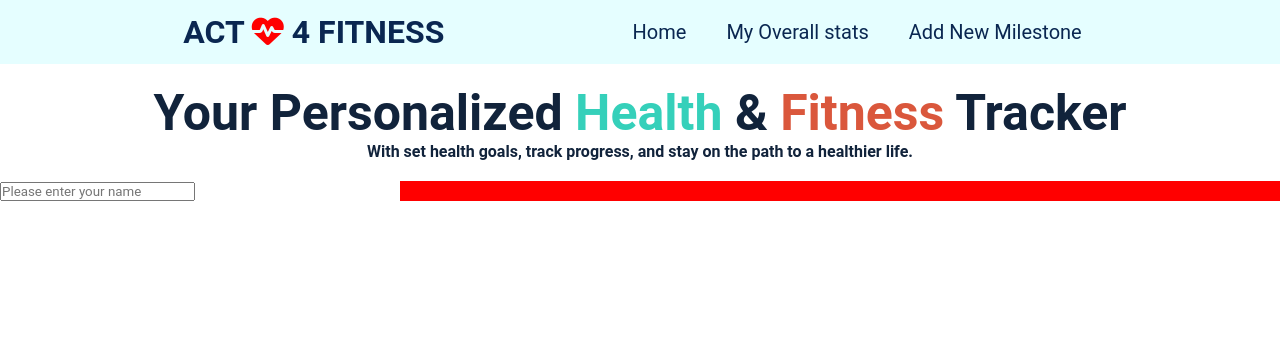
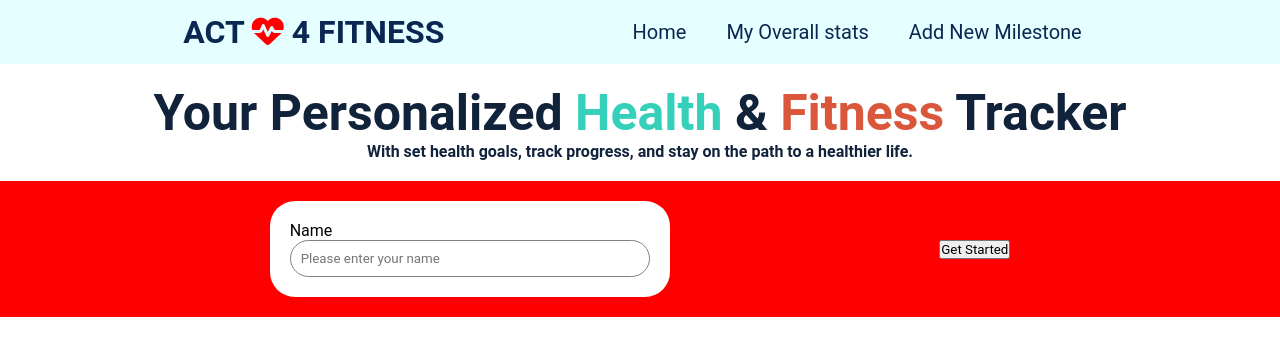
Before and after one commit to MashooqAli9140/act-4-fitness, a React (Vite) app: page / in a window 1280 px wide. Shown: the top 356 px of the page. Built offline with nearby package versions, Linux system fonts and the light colour scheme.

Commit message:
form created

```diff
--- a/src/componants/FeatureSection.jsx
+++ b/src/componants/FeatureSection.jsx
@@ -2,9 +2,13 @@ import React from 'react'
 
 const FeatureSection = () => {
   return (
-    <div style={{ backgroundColor:"red"}}>
-         <div id='formcard' style={{backgroundColor:"white", maxWidth:"400px"}}>
-              <input type="text" placeholder='Please enter your name' />
+    <div style={{ display:"flex", justifyContent:"space-evenly", gap:"20px", flexWrap:"wrap", alignContent:"center" ,alignItems:"center", backgroundColor:"red", padding:"20px 20px 20px 20px"}}>
+         <div id='formcard' style={{ padding:"20px 20px 20px 20px", borderRadius:"25px" ,backgroundColor:"white", width:"400px", maxWidth:"600px"}}>
+               <label style={{ display:"block"}}>Name</label>
+              <input style={{ width:"100%", border:"1px solid grey", borderRadius:"25px", padding:"10px 10px 10px 10px"}} type="text" placeholder='Please enter your name' />
+         </div>
+         <div>
+            <button> Get Started </button>
          </div>
     </div>
   )
```
